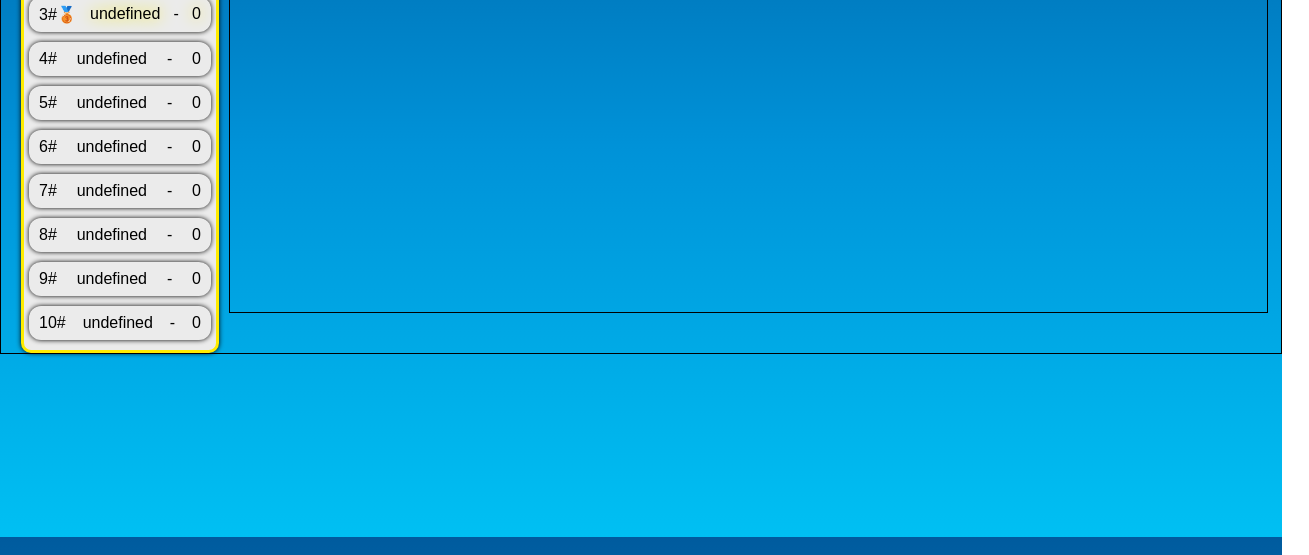
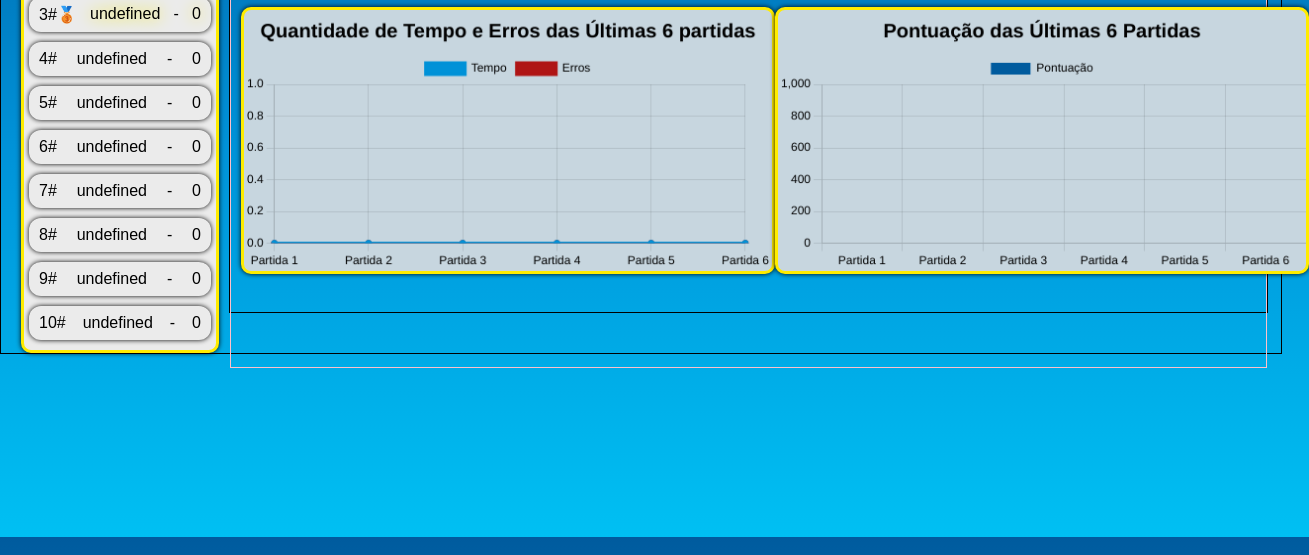
Before and after one commit to Luand-Assis/ProjetoIndividual_1_25, a website: page public/estatisticas.html in a window 1280 px wide. Shown: the part 245-800 px from the top of the page, 1309 px wide, since content can reach past the window. Drawn offline with nearby package versions, Linux system fonts and the light colour scheme; no server answers.

Commit message:
Graficos plotados no front-end

```diff
--- a/public/estatisticas.html
+++ b/public/estatisticas.html
@@ -5,6 +5,7 @@
     <meta name="viewport" content="width=device-width, initial-scale=1.0">
     <link rel="stylesheet" href="./styles/styleEstatistica.css">
     <script src="./scripts/scriptEstatisticas.js"></script>
+    <script src="https://cdn.jsdelivr.net/npm/chart.js"></script>
     <title>Estatísticas</title>
 </head>
 <body>
@@ -37,7 +38,7 @@
                     <span id="tempo">null</span>
                 </div>
                 <div id="kpi2">
-                    <span id="indicador2">Erros Médio por Partida</span>
+                    <span id="indicador2">Erros Médios por Partida</span>
                     <span id="erros">null</span>
                 </div>
                 <div id="kpi3">
@@ -50,11 +51,150 @@
                 </div>
             </section>
             <section class="graficosModernos">
-                <div>grafico 1</div>
-                <div>grafico 2</div>
+                <div>
+                    <canvas id="GraficoTempoErro"></canvas>
+                </div>
+                <div>
+                    <canvas id="GraficoPontos"></canvas>
+                </div>
             </section>
 
         </section>
     </div>
 </body>
+
+<!-- ----- GRÁFICO 2 ----- -->
+<script>
+  const labels2 = [
+    'Partida 1',
+    'Partida 2',
+    'Partida 3',
+    'Partida 4',
+    'Partida 5',
+    'Partida 6'
+  ];
+
+  const data2 = {
+    labels: labels2,
+    datasets: [{
+      label: 'Pontuação',
+      backgroundColor: '#005B9E',
+      borderColor: '#005B9E',
+      data: [0, 0, 0, 0, 0, 0]
+    }]
+  };
+
+  const config2 = {
+    type: 'bar',
+    data: data2,
+    options: {
+        plugins: {
+            title: {
+                display: true,
+                text: 'Pontuação das Últimas 6 Partidas',
+                font: {
+                    size: 20
+                },
+                color: 'rgb(0, 0, 0)'
+            },
+            legend: {
+                labels: {
+                    color: 'rgb(0, 0, 0)'
+            }
+        }
+        },
+        scales: {
+            y: {
+                max: 1000,
+                ticks: {
+                    color: 'rgb(0, 0, 0)'
+            }
+            },
+            x: {
+                ticks: {
+                    color: 'rgb(0, 0, 0)'
+                }
+            }
+        }
+    }
+  };
+</script>
+
+<script>
+  const myChart2 = new Chart(
+    document.getElementById('GraficoPontos'),
+    config2
+  );
+</script>
+
+<!-- ----- GRÁFICO 1 ----- -->
+<script>
+  const labels1 = [
+    'Partida 1',
+    'Partida 2',
+    'Partida 3',
+    'Partida 4',
+    'Partida 5',
+    'Partida 6'
+  ];
+
+  const data1 = {
+    labels: labels1,
+    datasets: [{
+      label: 'Tempo',
+      backgroundColor: '#0092D8',
+      borderColor: '#0092D8',
+      data: [0, 0, 0, 0, 0, 0]
+    },
+    {
+        label: 'Erros',
+        backgroundColor: 'rgb(175, 21, 21)',
+        borderColor: 'rgb(175, 21, 21)',
+        data: [0, 0, 0, 0, 0, 0]
+    }]
+  };
+
+  const config1 = {
+    type: 'line',
+    data: data1,
+    options: {
+        plugins: {
+            title: {
+                display: true,
+                text: 'Quantidade de Tempo e Erros das Últimas 6 partidas',
+                font: {
+                    size: 20,
+                },
+                color: 'rgb(0, 0, 0)'
+            },
+            legend: {
+                labels: {
+                    color: 'rgb(0, 0, 0)'
+                }
+            }
+        },
+        scales: {
+                y: {
+                    min: '0',
+                    ticks: {
+                        color: 'rgb(0, 0, 0)'
+                    }
+                },
+                x: {
+                    ticks: {
+                        color: 'rgb(0, 0, 0)'
+                    }
+                }
+            }
+    }
+  };
+</script>
+
+<script>
+  const myChart1 = new Chart(
+    document.getElementById('GraficoTempoErro'),
+    config1
+  );
+</script>
+
 </html>
--- a/public/styles/styleEstatistica.css
+++ b/public/styles/styleEstatistica.css
@@ -201,8 +201,23 @@ header {
     border: 1px solid pink;
     display: flex;
     justify-content: space-between;
+    height: 330px;
+    padding: 30px 10px;
 }
-
+#GraficoPontos {
+    background-color: var(--CinzaClaro);
+    border: 3px solid var(--AmareloPinguim);
+    border-radius: 10px;
+    box-shadow: 0 0 5px black;
+    height: 270px;
+}
+#GraficoTempoErro {
+    background-color: var(--CinzaClaro);
+    border: 3px solid var(--AmareloPinguim);
+    border-radius: 10px;
+    box-shadow: 0 0 5px black;
+    height: 270px;
+}
 /* ----- DETALHES DO LEADERBOARD ----- */
 #jogador1, #pontos1, #jogador2, #pontos2, #jogador3, #pontos3 {
     text-shadow: 0 0 15px var(--AmareloPinguim);
```
